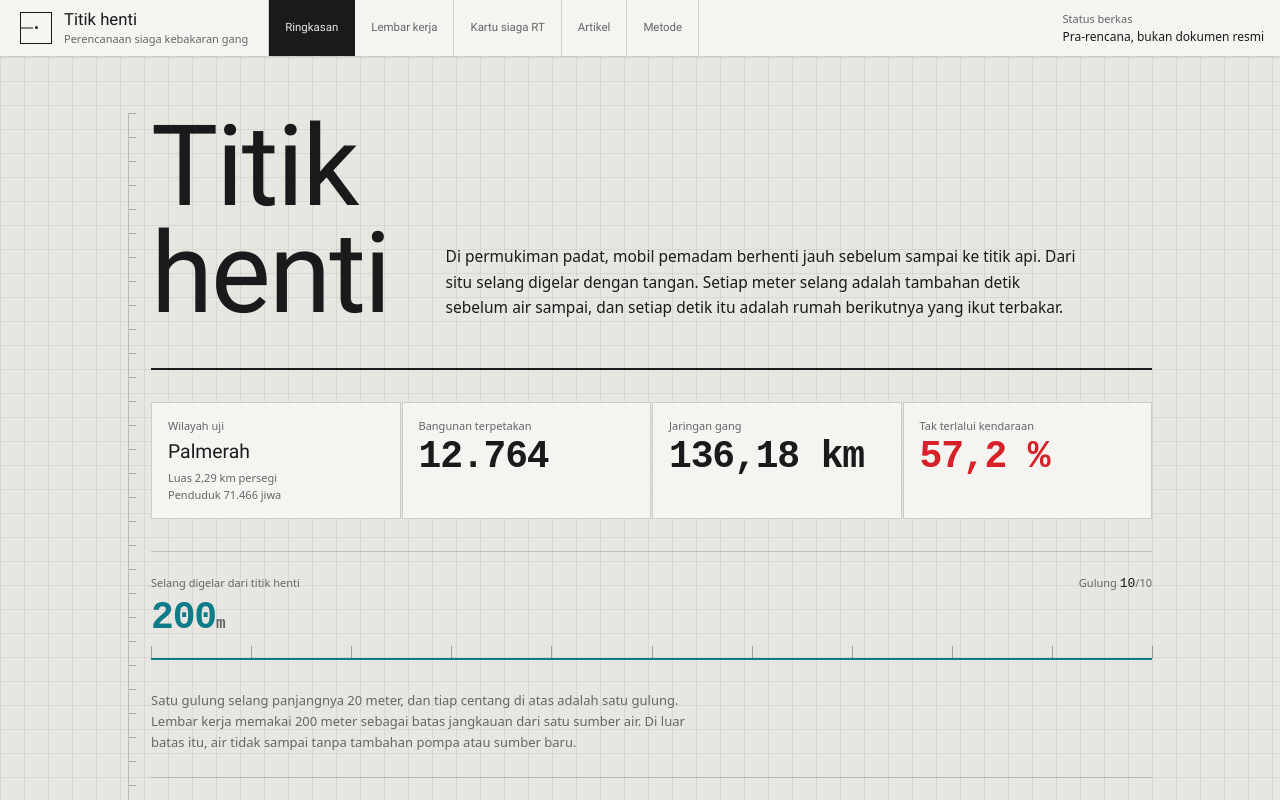
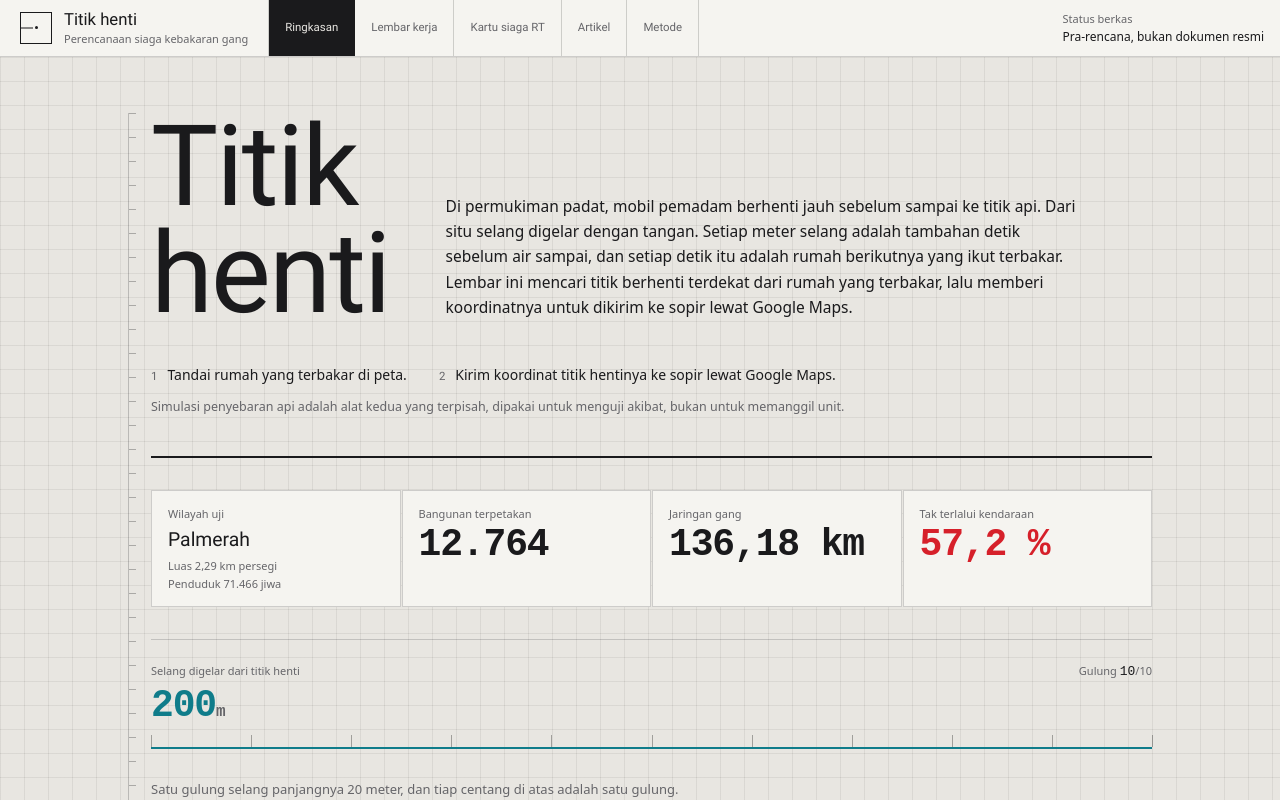
Before and after one commit to benditandayusaputra/titik_henti, a SvelteKit app: page / in a window 1280 px wide. Shown: the top 800 px of the page. Built offline with nearby package versions, Linux system fonts and the light colour scheme.

Commit message:
📝 sebut tujuan lembar ini di pembuka beranda

```diff
--- a/src/routes/+page.svelte
+++ b/src/routes/+page.svelte
@@ -42,8 +42,8 @@
 </script>
 
 <PageMeta
-	title="Titik Henti — perencanaan siaga kebakaran gang"
-	description="Titik Henti memetakan lebar gang permukiman padat dan menghitung akibatnya terhadap waktu air sampai serta luas kebakaran."
+	title="Titik Henti — cari titik berhenti mobil pemadam terdekat"
+	description="Tandai rumah yang terbakar di peta Kelurahan Palmerah, lalu Titik Henti mencari titik berhenti mobil pemadam terdekat dan memberi koordinatnya untuk dikirim ke sopir lewat Google Maps."
 />
 
 <section class="sheet-grid hairline-b px-5 pt-14 pb-16 sm:px-10">
@@ -57,9 +57,29 @@
 			<p class="text-ink prose-measure max-w-md pb-2 text-[15.5px] leading-[1.62]">
 				Di permukiman padat, mobil pemadam berhenti jauh sebelum sampai ke titik api. Dari situ
 				selang digelar dengan tangan. Setiap meter selang adalah tambahan detik sebelum air
-				sampai, dan setiap detik itu adalah rumah berikutnya yang ikut terbakar.
+				sampai, dan setiap detik itu adalah rumah berikutnya yang ikut terbakar. Lembar ini
+				mencari titik berhenti terdekat dari rumah yang terbakar, lalu memberi koordinatnya
+				untuk dikirim ke sopir lewat Google Maps.
 			</p>
 		</div>
+
+		<ol class="mt-9 flex flex-col gap-3 sm:flex-row sm:gap-8">
+			<li class="flex items-baseline gap-2.5">
+				<span class="font-display text-graphite text-[13px] leading-none font-semibold">1</span>
+				<span class="text-ink text-[14px] leading-[1.5]">Tandai rumah yang terbakar di peta.</span>
+			</li>
+			<li class="flex items-baseline gap-2.5">
+				<span class="font-display text-graphite text-[13px] leading-none font-semibold">2</span>
+				<span class="text-ink text-[14px] leading-[1.5]">
+					Kirim koordinat titik hentinya ke sopir lewat Google Maps.
+				</span>
+			</li>
+		</ol>
+
+		<p class="text-graphite mt-3 text-[12.5px] leading-[1.55]">
+			Simulasi penyebaran api adalah alat kedua yang terpisah, dipakai untuk menguji akibat, bukan
+			untuk memanggil unit.
+		</p>
 
 		<div class="bg-ink mt-10 h-[2px] w-full"></div>
 
@@ -103,7 +123,7 @@
 		</div>
 
 		<div class="mt-8 flex flex-wrap gap-2">
-			<a href="/peta/" class="field-button-solid">Buka lembar kerja</a>
+			<a href="/peta/" class="field-button-solid">Cari titik henti</a>
 			<a href="/kartu/" class="field-button">Kartu siaga RT</a>
 			<a href="/metode/" class="field-button">Metode dan sumber data</a>
 		</div>
```
Also changed, not shown: bukti/R6/beranda-1440.png (added), 1 other file (tests, documents, lock files or other folders).
